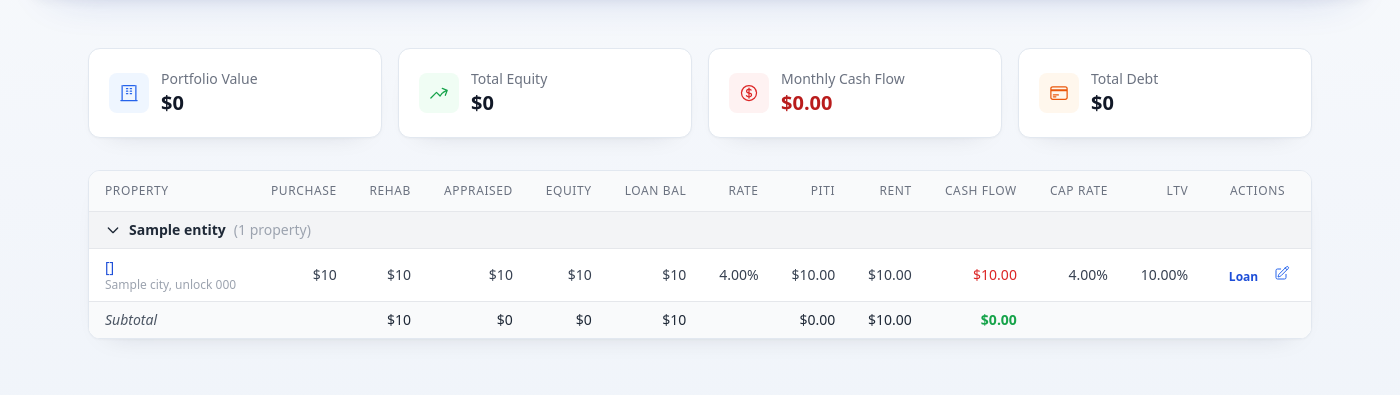
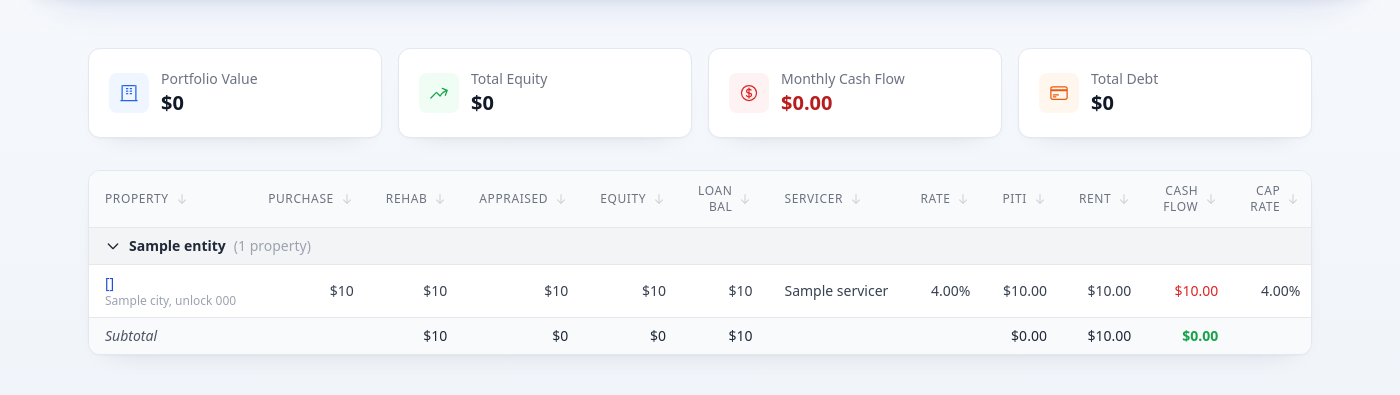
Before and after one commit to tidalpod/h20silobot, a FastAPI app: template webapp/templates/assets/dashboard.html in a window 1400 px wide. Shown: the part 163-558 px from the top of the page. Run offline with FastAPI, Linux system fonts and the light colour scheme; the template is opened without the code that fills it: most values are stand-ins (such as "Sample title", 1, 10 or a date in 2020); some libraries are stand-ins or nearby versions.

Commit message:
Add sortable asset servicer column

```diff
--- a/webapp/routes/assets.py
+++ b/webapp/routes/assets.py
@@ -18,6 +18,22 @@ from webapp.auth.dependencies import get_current_user
 router = APIRouter(tags=["assets"])
 TEMPLATES_DIR = Path(__file__).resolve().parent.parent / "templates"
 templates = Jinja2Templates(directory=str(TEMPLATES_DIR))
+
+ASSET_SORT_KEYS = (
+    "property",
+    "purchase",
+    "rehab",
+    "appraised",
+    "equity",
+    "loan_balance",
+    "servicer",
+    "rate",
+    "piti",
+    "rent",
+    "cash_flow",
+    "cap_rate",
+    "ltv",
+)
 
 
 def _dec(v) -> float:
@@ -74,12 +90,39 @@ def _compute_property_metrics(p: Property) -> dict:
     }
 
 
+def _asset_sort_value(row: dict, key: str):
+    """Return the normalized value used to sort an Assets table row."""
+    prop = row["property"]
+    loan = row["loan"]
+    values = {
+        "property": prop.address.casefold(),
+        "purchase": prop.purchase_price,
+        "rehab": prop.rehab_cost,
+        "appraised": prop.appraised_value,
+        "equity": row["equity"],
+        "loan_balance": loan.current_balance if loan else prop.loan_balance,
+        "servicer": loan.servicer.casefold() if loan and loan.servicer else None,
+        "rate": loan.interest_rate if loan else prop.interest_rate,
+        "piti": loan.monthly_payment if loan else prop.monthly_piti,
+        "rent": row["monthly_rent"],
+        "cash_flow": row["cash_flow"],
+        "cap_rate": row["cap_rate"],
+        "ltv": row["ltv"],
+    }
+    return values[key]
+
+
 @router.get("/", response_class=HTMLResponse)
-async def assets_dashboard(request: Request):
+async def assets_dashboard(request: Request, sort: str = "property", direction: str = "asc"):
     """Portfolio-level investment dashboard."""
     user = await get_current_user(request)
     if not user:
         return RedirectResponse(url="/login", status_code=303)
+
+    if sort not in ASSET_SORT_KEYS:
+        sort = "property"
+    if direction not in {"asc", "desc"}:
+        direction = "asc"
 
     async with get_session() as session:
         result = await session.execute(
@@ -99,6 +142,21 @@ async def assets_dashboard(request: Request):
         entity = row["property"].entity or "Unassigned"
         grouped.setdefault(entity, []).append(row)
 
+    # Keep ownership groups intact while sorting properties within each group.
+    for entity, entity_rows in grouped.items():
+        populated = [row for row in entity_rows if _asset_sort_value(row, sort) is not None]
+        empty = [row for row in entity_rows if _asset_sort_value(row, sort) is None]
+        grouped[entity] = sorted(
+            populated,
+            key=lambda row: _asset_sort_value(row, sort),
+            reverse=direction == "desc",
+        ) + empty
+
+    sort_urls = {}
+    for key in ASSET_SORT_KEYS:
+        next_direction = "desc" if sort == key and direction == "asc" else "asc"
+        sort_urls[key] = f"/assets/?sort={key}&direction={next_direction}"
+
     # Portfolio totals
     total_value = sum(_dec(r["property"].appraised_value) for r in rows)
     total_equity = sum(_dec(r["equity"]) for r in rows)
@@ -115,6 +173,9 @@ async def assets_dashboard(request: Request):
         "total_debt": total_debt,
         "total_cash_flow": total_cash_flow,
         "total_rehab": total_rehab,
+        "sort_key": sort,
+        "sort_direction": direction,
+        "sort_urls": sort_urls,
     })
 
 
--- a/webapp/templates/assets/dashboard.html
+++ b/webapp/templates/assets/dashboard.html
@@ -4,6 +4,34 @@
 {% macro fmt(val) %}{% if val is not none %}${{ "{:,.0f}".format(val|float) }}{% else %}—{% endif %}{% endmacro %}
 {% macro fmt2(val) %}{% if val is not none %}${{ "{:,.2f}".format(val|float) }}{% else %}—{% endif %}{% endmacro %}
 {% macro fmtpct(val) %}{% if val is not none %}{{ "{:.2f}".format(val|float) }}%{% else %}—{% endif %}{% endmacro %}
+
+{% macro sort_header(label, key, align='right') -%}
+<th scope="col"
+    aria-sort="{% if sort_key == key %}{{ 'ascending' if sort_direction == 'asc' else 'descending' }}{% else %}none{% endif %}"
+    class="px-4 py-3 text-{{ align }} text-xs font-medium text-gray-500 uppercase tracking-wider">
+    <a href="{{ sort_urls[key] }}"
+       class="group inline-flex w-full items-center gap-1.5 rounded hover:text-blue-700 focus-visible:outline-none focus-visible:ring-2 focus-visible:ring-blue-500 focus-visible:ring-offset-2 {% if align == 'right' %}justify-end{% else %}justify-start{% endif %}"
+       title="Sort by {{ label }}">
+        <span>{{ label }}</span>
+        <svg aria-hidden="true"
+             class="h-3.5 w-3.5 flex-none {% if sort_key == key %}text-blue-600{% else %}text-gray-300 group-hover:text-blue-400{% endif %}"
+             fill="none" viewBox="0 0 24 24" stroke-width="2" stroke="currentColor">
+            {% if sort_key == key and sort_direction == 'asc' %}
+            <path stroke-linecap="round" stroke-linejoin="round" d="M12 19.5v-15m0 0-6 6m6-6 6 6" />
+            {% else %}
+            <path stroke-linecap="round" stroke-linejoin="round" d="M12 4.5v15m0 0 6-6m-6 6-6-6" />
+            {% endif %}
+        </svg>
+        <span class="sr-only">
+            {% if sort_key == key %}
+            Sorted {{ 'ascending' if sort_direction == 'asc' else 'descending' }}; activate to reverse order
+            {% else %}
+            Activate to sort ascending
+            {% endif %}
+        </span>
+    </a>
+</th>
+{%- endmacro %}
 
 {% block header %}
 <header>
@@ -93,18 +121,19 @@
             <table class="min-w-full divide-y divide-gray-200">
                 <thead class="bg-gray-50">
                     <tr>
-                        <th class="px-4 py-3 text-left text-xs font-medium text-gray-500 uppercase tracking-wider">Property</th>
-                        <th class="px-4 py-3 text-right text-xs font-medium text-gray-500 uppercase tracking-wider">Purchase</th>
-                        <th class="px-4 py-3 text-right text-xs font-medium text-gray-500 uppercase tracking-wider">Rehab</th>
-                        <th class="px-4 py-3 text-right text-xs font-medium text-gray-500 uppercase tracking-wider">Appraised</th>
-                        <th class="px-4 py-3 text-right text-xs font-medium text-gray-500 uppercase tracking-wider">Equity</th>
-                        <th class="px-4 py-3 text-right text-xs font-medium text-gray-500 uppercase tracking-wider">Loan Bal</th>
-                        <th class="px-4 py-3 text-right text-xs font-medium text-gray-500 uppercase tracking-wider">Rate</th>
-                        <th class="px-4 py-3 text-right text-xs font-medium text-gray-500 uppercase tracking-wider">PITI</th>
-                        <th class="px-4 py-3 text-right text-xs font-medium text-gray-500 uppercase tracking-wider">Rent</th>
-                        <th class="px-4 py-3 text-right text-xs font-medium text-gray-500 uppercase tracking-wider">Cash Flow</th>
-                        <th class="px-4 py-3 text-right text-xs font-medium text-gray-500 uppercase tracking-wider">Cap Rate</th>
-                        <th class="px-4 py-3 text-right text-xs font-medium text-gray-500 uppercase tracking-wider">LTV</th>
+                        {{ sort_header('Property', 'property', 'left') }}
+                        {{ sort_header('Purchase', 'purchase') }}
+                        {{ sort_header('Rehab', 'rehab') }}
+                        {{ sort_header('Appraised', 'appraised') }}
+                        {{ sort_header('Equity', 'equity') }}
+                        {{ sort_header('Loan Bal', 'loan_balance') }}
+                        {{ sort_header('Servicer', 'servicer', 'left') }}
+                        {{ sort_header('Rate', 'rate') }}
+                        {{ sort_header('PITI', 'piti') }}
+                        {{ sort_header('Rent', 'rent') }}
+                        {{ sort_header('Cash Flow', 'cash_flow') }}
+                        {{ sort_header('Cap Rate', 'cap_rate') }}
+                        {{ sort_header('LTV', 'ltv') }}
                         <th class="px-4 py-3 text-center text-xs font-medium text-gray-500 uppercase tracking-wider">Actions</th>
                     </tr>
                 </thead>
@@ -112,7 +141,7 @@
                     {% for entity, rows in grouped.items() %}
                     {# Entity header #}
                     <tr class="bg-gray-100 cursor-pointer hover:bg-gray-200" onclick="toggleEntity('{{ entity|replace(' ', '_')|replace('.', '') }}')">
-                        <td colspan="13" class="px-4 py-2">
+                        <td colspan="14" class="px-4 py-2">
                             <div class="flex items-center gap-2 font-semibold text-sm text-gray-800">
                                 <svg id="chevron-{{ entity|replace(' ', '_')|replace('.', '') }}" class="w-4 h-4 transition-transform" fill="none" stroke="currentColor" viewBox="0 0 24 24" stroke-width="2">
                                     <path stroke-linecap="round" stroke-linejoin="round" d="M19 9l-7 7-7-7" />
@@ -137,6 +166,15 @@
                         <td class="px-4 py-2 text-sm text-right text-gray-700">{{ fmt(p.appraised_value) }}</td>
                         <td class="px-4 py-2 text-sm text-right text-gray-700">{{ fmt(row.equity) }}</td>
                         <td class="px-4 py-2 text-sm text-right text-gray-700">{{ fmt(loan.current_balance if loan else p.loan_balance) }}</td>
+                        <td class="px-4 py-2 text-sm text-left whitespace-nowrap">
+                            {% if loan and loan.servicer %}
+                            <span class="font-medium text-gray-700">{{ loan.servicer }}</span>
+                            {% elif loan and loan.status == 'transferred' %}
+                            <span class="inline-flex items-center rounded-full bg-amber-50 px-2 py-1 text-xs font-semibold text-amber-700 ring-1 ring-inset ring-amber-200">Needs update</span>
+                            {% else %}
+                            <span class="text-gray-400">—</span>
+                            {% endif %}
+                        </td>
                         <td class="px-4 py-2 text-sm text-right text-gray-700">{{ fmtpct(loan.interest_rate if loan else p.interest_rate) }}</td>
                         <td class="px-4 py-2 text-sm text-right text-gray-700">{{ fmt2(loan.monthly_payment if loan else p.monthly_piti) }}</td>
                         <td class="px-4 py-2 text-sm text-right text-gray-700">{{ fmt2(row.monthly_rent) }}</td>
@@ -176,6 +214,7 @@
                         <td class="px-4 py-2 text-right text-gray-800">{{ fmt(ns.val) }}</td>
                         <td class="px-4 py-2 text-right text-gray-800">{{ fmt(ns.eq) }}</td>
                         <td class="px-4 py-2 text-right text-gray-800">{{ fmt(ns.debt) }}</td>
+                        <td class="px-4 py-2"></td>
                         <td class="px-4 py-2"></td>
                         <td class="px-4 py-2 text-right text-gray-800">{{ fmt2(ns.piti) }}</td>
                         <td class="px-4 py-2 text-right text-gray-800">{{ fmt2(ns.rent) }}</td>
```
Also changed, not shown: tests/test_property_loans.py (+24 -0 lines).
